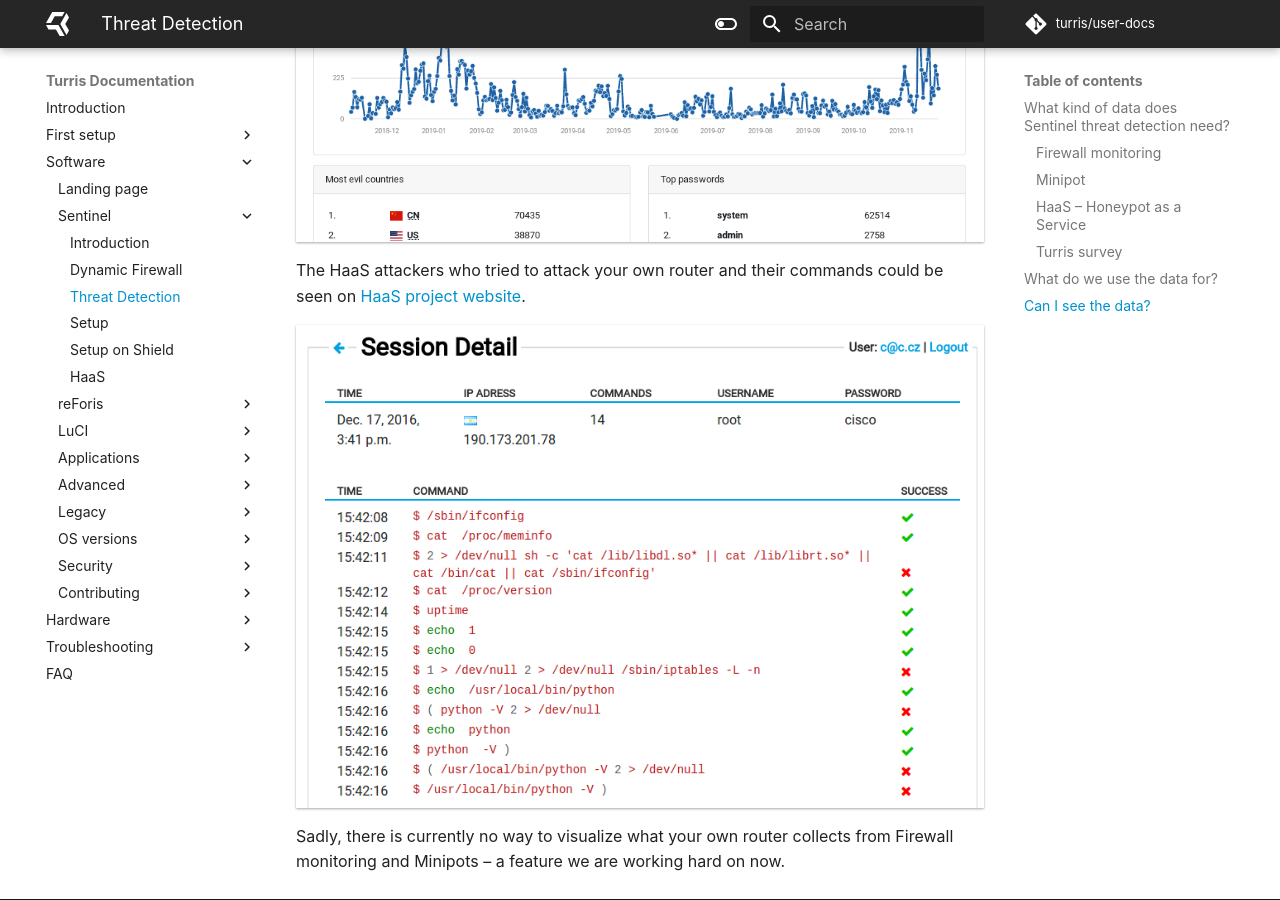
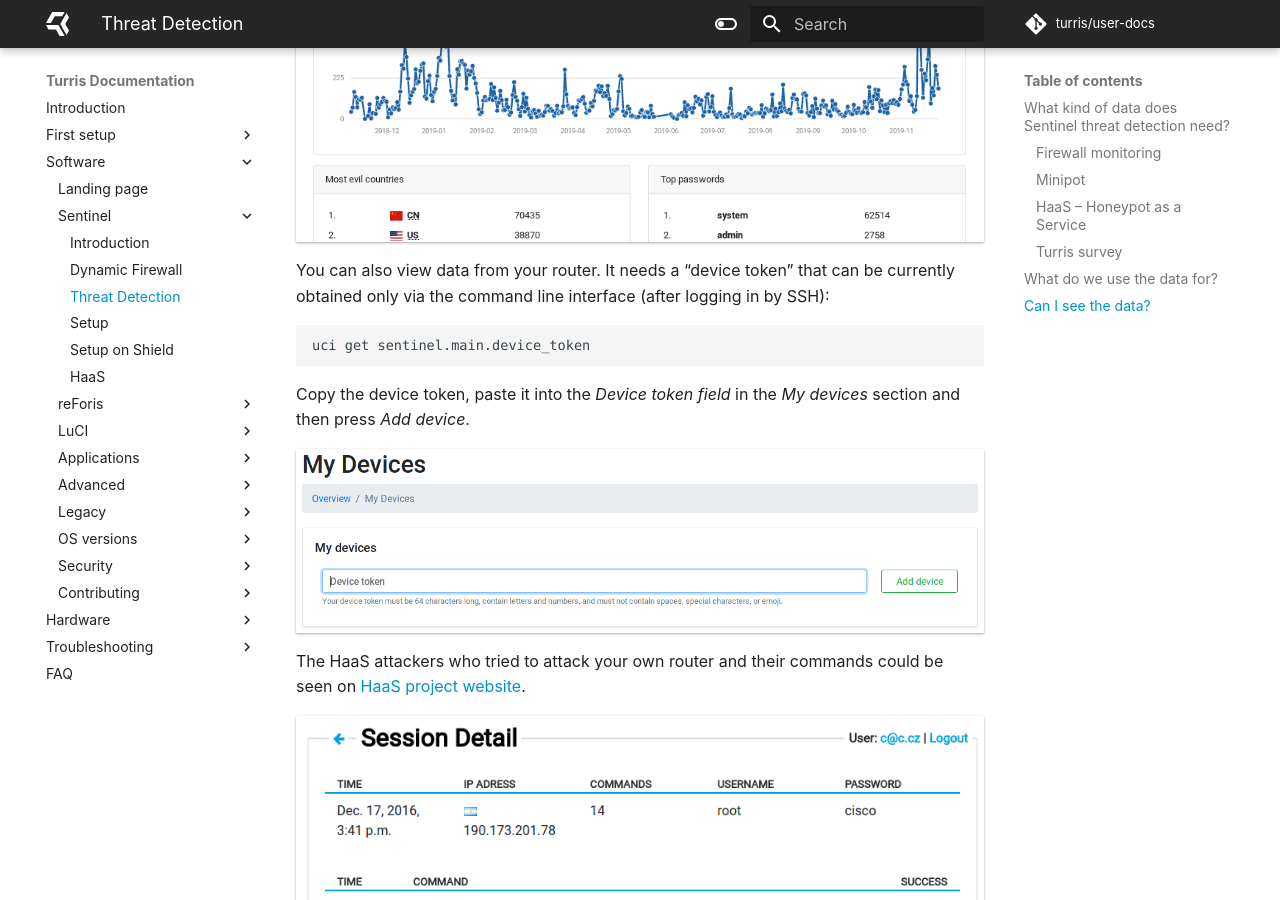
Before and after one commit to turris-cz/user-docs, an MkDocs documentation site: the page built from docs/basics/sentinel/threat-detection.md, in a window 1280 px wide and 900 px high, scrolled down 2287 px. Built offline with MkDocs 1.6.1 and Material for MkDocs 9.7.7, drawn with Linux system fonts in a browser that asks for light colours.

Commit message:
sentinel/thread-detection: Add simple directions how to view data from router

````diff
--- a/docs/basics/sentinel/threat-detection.md
+++ b/docs/basics/sentinel/threat-detection.md
@@ -89,6 +89,19 @@
 
 ![Sentinel View](sview.png)
 
+You can also view data from your router. It needs a "device token" that
+can be currently obtained only via the command line interface
+(after logging in by SSH):
+
+```
+uci get sentinel.main.device_token
+```
+
+Copy the device token, paste it into the *Device token field* in the
+*My devices* section and then press *Add device*.
+
+![Device token](sentinel-device-token.png)
+
 The HaaS attackers who tried to attack your own router and their commands
 could be seen on [HaaS project website](https://haas.nic.cz).
 
````
Also changed, not shown: docs/basics/sentinel/sentinel-device-token.png (added).
